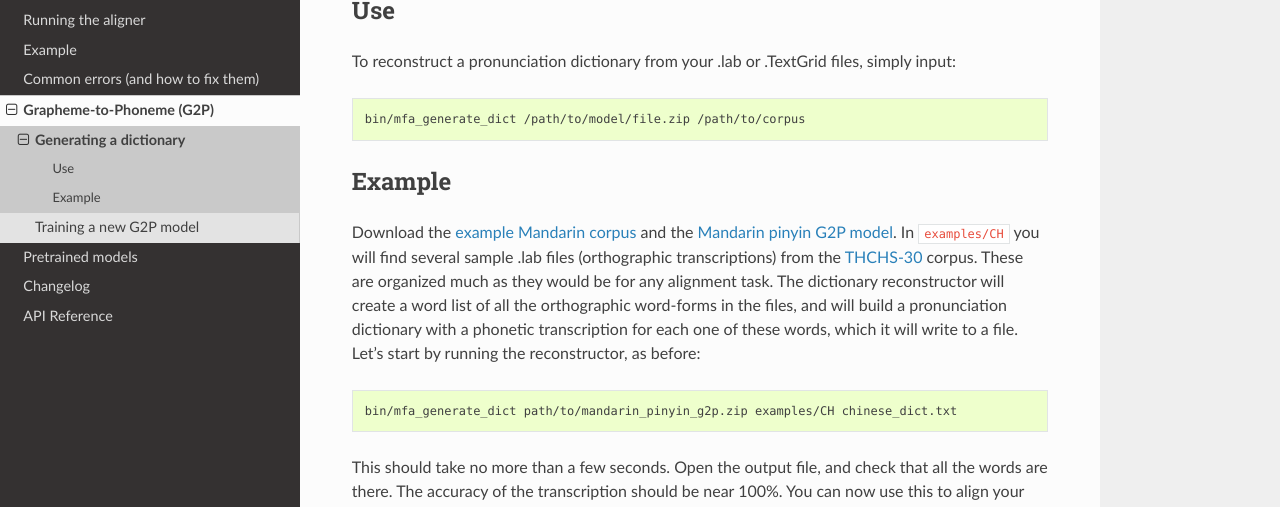
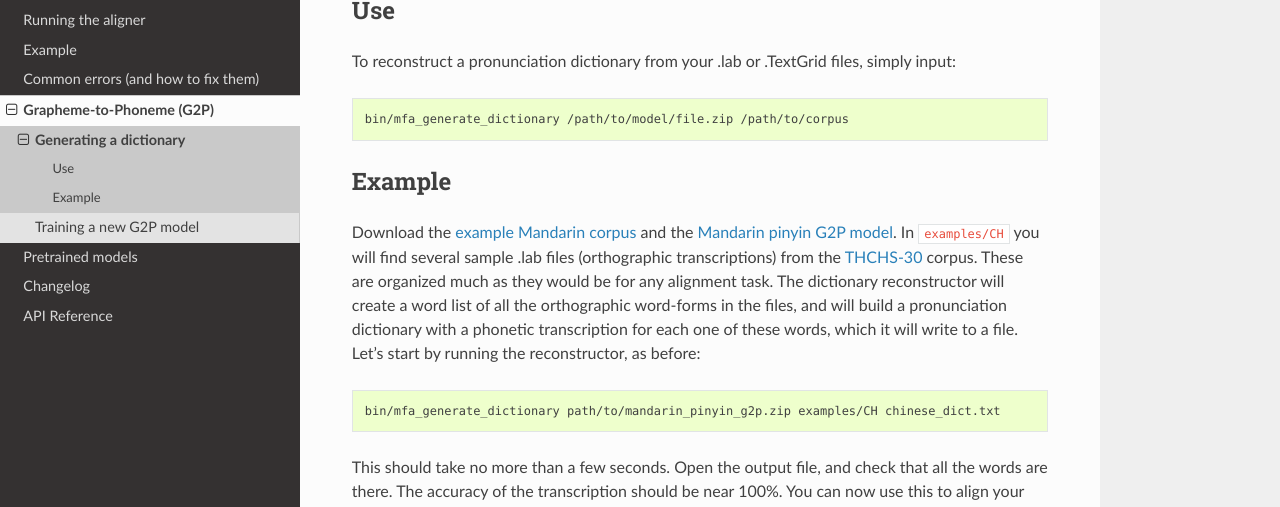
Before and after one commit to MontrealCorpusTools/Montreal-Forced-Aligner, a Sphinx documentation site: the page built from docs/source/dictionary_generating.rst, in a window 1280 px wide and 1094 px high. Shown: the part 214-721 px from the top of the window. Built offline with Sphinx 7.4.7 and the Read the Docs theme 2.0.0, drawn with Linux system fonts in a browser that asks for light colours.

Commit message:
Fix generate dictionary bin name

```diff
--- a/docs/source/dictionary_generating.rst
+++ b/docs/source/dictionary_generating.rst
@@ -22,7 +22,7 @@ To reconstruct a pronunciation dictionary from your .lab or .TextGrid files, sim
 
 .. code-block:: bash
 
-    bin/mfa_generate_dict /path/to/model/file.zip /path/to/corpus
+    bin/mfa_generate_dictionary /path/to/model/file.zip /path/to/corpus
 
 
 
@@ -36,7 +36,7 @@ phonetic transcription for each one of these words, which it will write to a fil
 
 .. code-block:: bash
 
-   bin/mfa_generate_dict path/to/mandarin_pinyin_g2p.zip examples/CH chinese_dict.txt
+   bin/mfa_generate_dictionary path/to/mandarin_pinyin_g2p.zip examples/CH chinese_dict.txt
 
 This should take no more than a few seconds. Open the output file, and check that all the words are there. The accuracy
 of the transcription should be near 100%. You can now use this to align your mini corpus:
```
